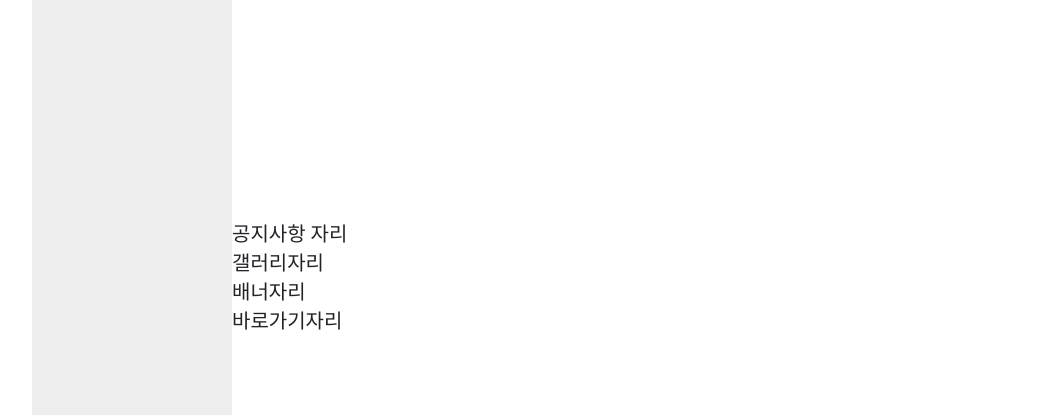
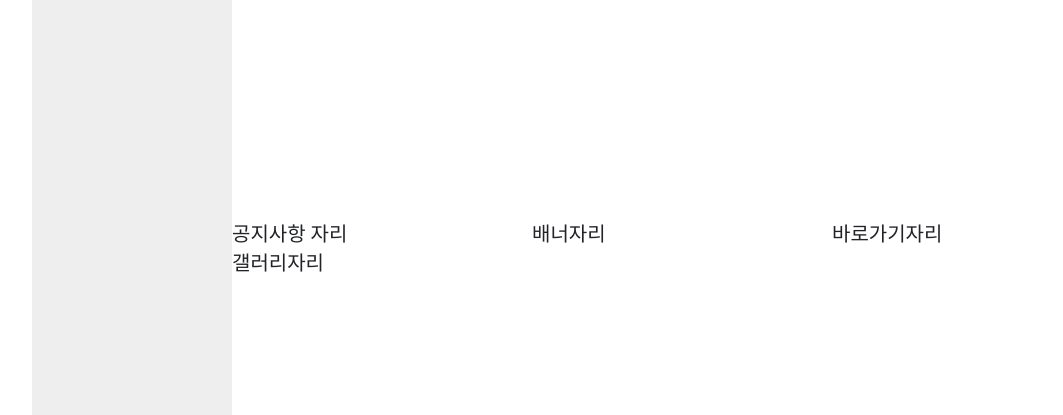
Before and after one commit to limKyungEun/02_question, a plain HTML site: page index.html in a window 1280 px wide. Shown: the part 132-547 px from the top of the page, without its empty margins (108-1171 px from the left). Drawn offline with Linux system fonts and the light colour scheme.

Commit message:
css contents(공지사항, 갤러리, 배너, 바로가기) 스타일 추가

```diff
--- a/css/style.css
+++ b/css/style.css
@@ -34,7 +34,7 @@ header{
     float: left;
     height: 40px;
     width: 200px;
-    margin: 30px 0 30px 0;
+    margin: 30px 0 30px 0;/*로고 위아래 마진*/
 }
 
 .menu{
@@ -58,6 +58,30 @@ header{
     width: 800px;
 }
 
+.tabmenu{/*공지사항, 갤러리*/
+    float: left;/*컨텐츠 안에서 왼쪽*/
+    height: 200px;
+    width: 300px;
+}
+
+.otherwrap{
+    float: right;/*컨텐츠 안에서 오른쪽*/
+    height: 200px;
+    width: 500px;
+}
+
+.banner{
+    float: left;/*아더랩 안에서 왼*/
+    height: 200px;
+    width: 300px;
+}
+
+.shortcut{
+    float: right;/*아더랩 안에서 왼*/
+    height: 200px;
+    width: 200px;
+}
+
 footer{
     float: right;
     height: 100px;
```
